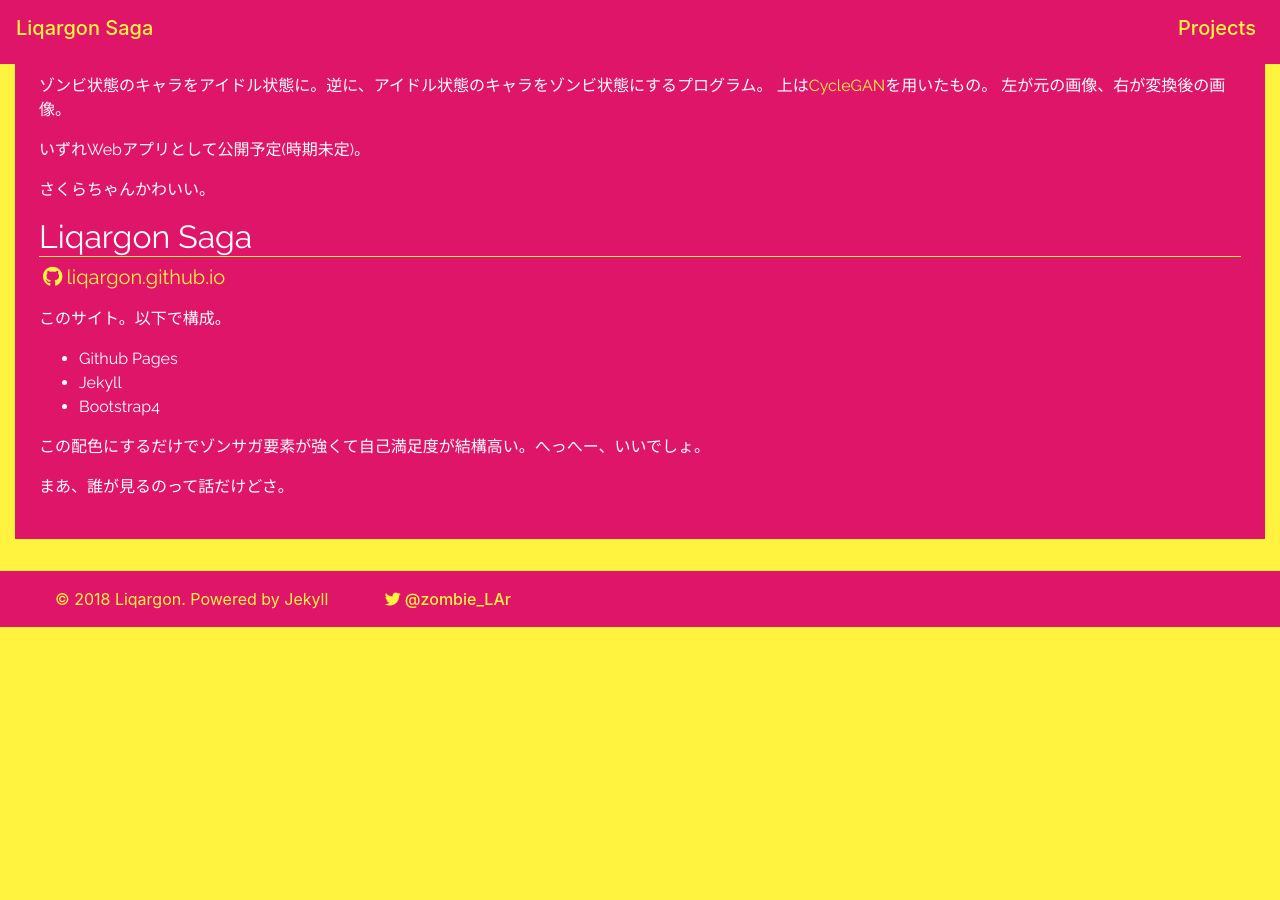
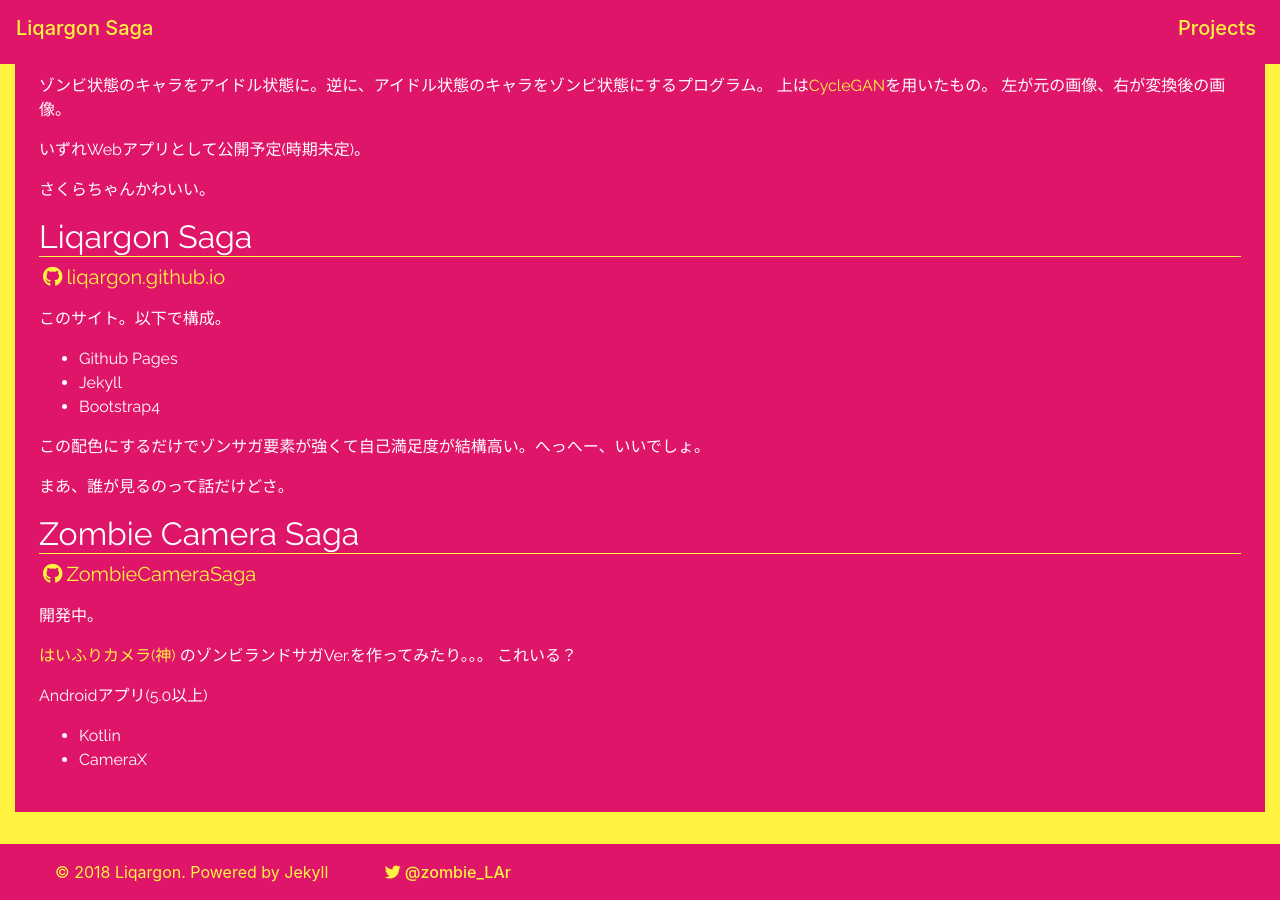
Before and after one commit to liqargon/liqargon.github.io, a Jekyll site: the page built from pages/Projects.md, in a window 1280 px wide and 900 px high, scrolled down 2455 px. Built offline with Jekyll 4.4.1, drawn with Linux system fonts in a browser that asks for light colours; nearby versions of some CDN libraries; before the commit the page ends 3082 px from its top, so only the background shows below that.

Commit message:
[update] update profile and projects

```diff
--- a/pages/Projects.md
+++ b/pages/Projects.md
@@ -50,3 +50,18 @@
 この配色にするだけでゾンサガ要素が強くて自己満足度が結構高い。へっへー、いいでしょ。
 
 まあ、誰が見るのって話だけどさ。
+
+## Zombie Camera Saga
+
+<a class="h5 text-zombie-y" href="https://github.com/liqargon/ZombieCameraSaga"><i class="fab fa-github mx-1"></i>ZombieCameraSaga</a>
+
+開発中。
+
+[はいふりカメラ(神)](https://play.google.com/store/apps/details?id=com.haifuriapp)
+のゾンビランドサガVer.を作ってみたり。。。
+これいる？
+
+Androidアプリ(5.0以上)
+
+- Kotlin
+- CameraX
```
Also changed, not shown: index.md (+1 -1 lines).
